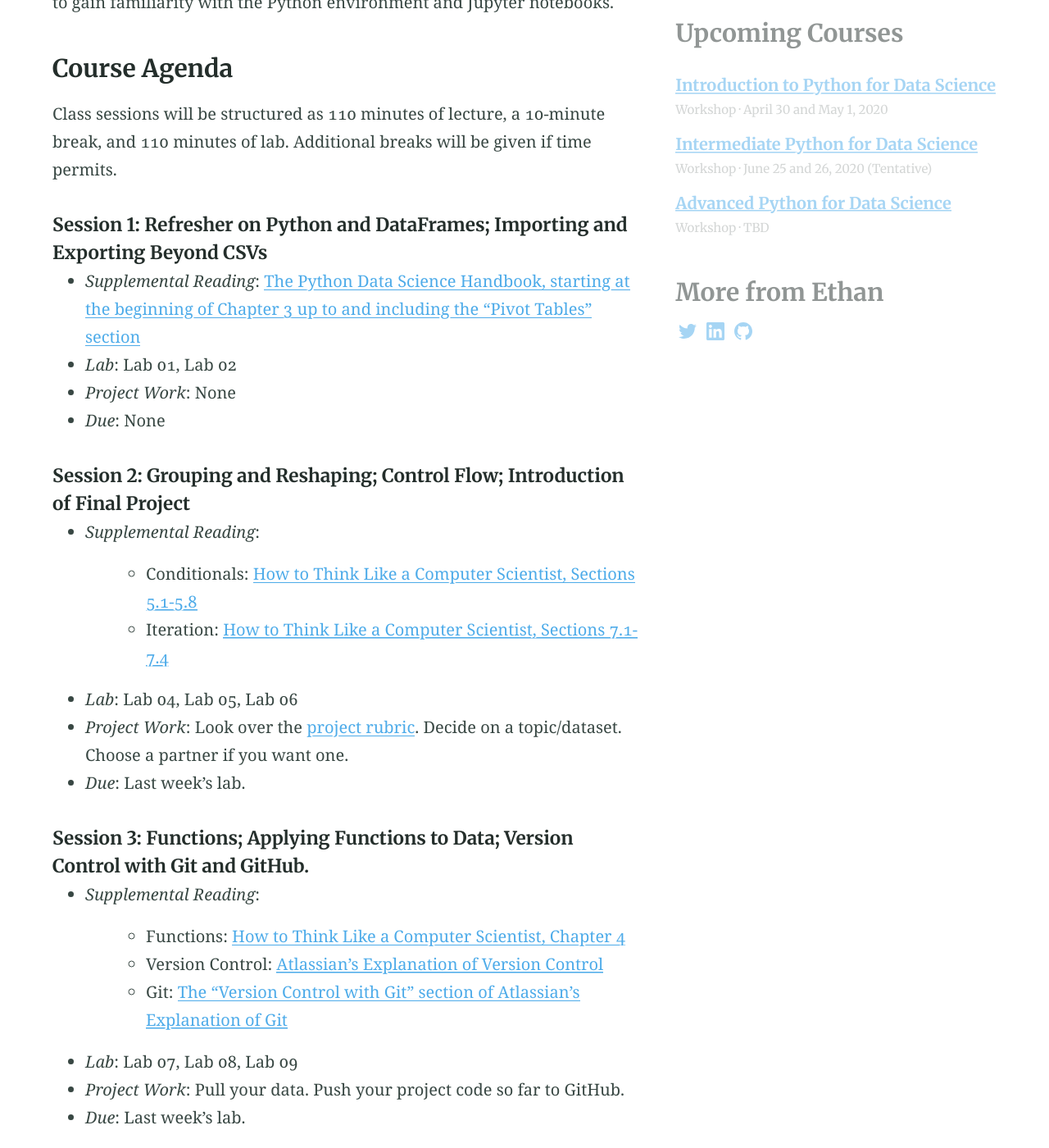
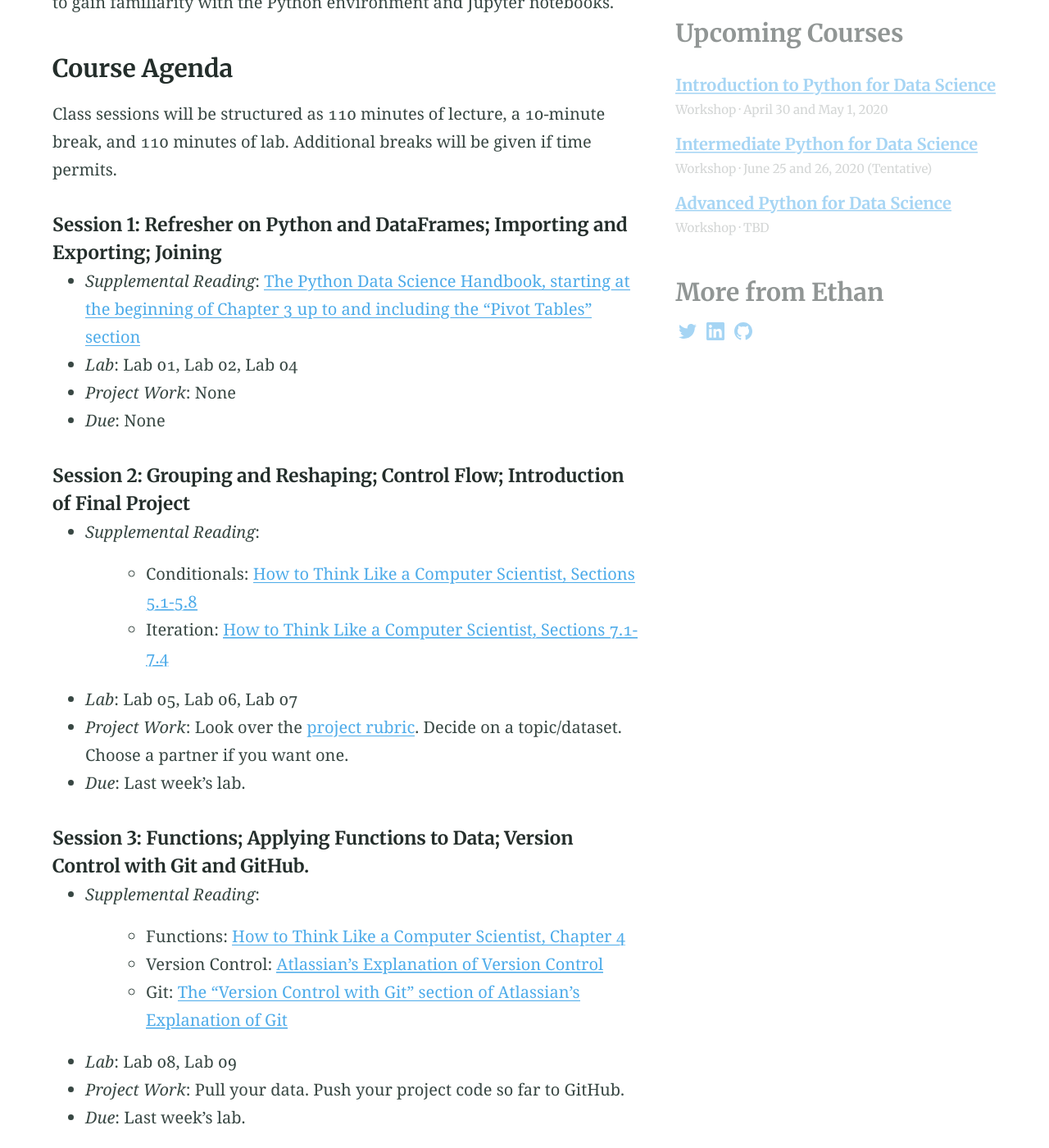
Before and after one commit to eswan18/ethanswan.com, a Jekyll site: the page built from courses/pages/python-for-ds-course.md, in a window 1280 px wide and 1400 px high, scrolled down 2015 px. Shown: the whole window at 82% size. Built offline with Jekyll 4.4.1, drawn with Linux system fonts in a browser that asks for light colours.

Commit message:
Update lab schedule for spring 2020.

```diff
--- a/courses/pages/python-for-ds-course.md
+++ b/courses/pages/python-for-ds-course.md
@@ -41,9 +41,9 @@ I would also suggest, but not mandate, reading [the preface](https://jakevdp.git
 Class sessions will be structured as 110 minutes of lecture, a 10-minute break, and 110 minutes of lab.
 Additional breaks will be given if time permits.
 
-##### Session 1: Refresher on Python and DataFrames; Importing and Exporting Beyond CSVs
+##### Session 1: Refresher on Python and DataFrames; Importing and Exporting; Joining
 - *Supplemental Reading*: [The Python Data Science Handbook, starting at the beginning of Chapter 3 up to and including the "Pivot Tables" section](https://jakevdp.github.io/PythonDataScienceHandbook/03.00-introduction-to-pandas.html)
-- *Lab*: Lab 01, Lab 02
+- *Lab*: Lab 01, Lab 02, Lab 04
 - *Project Work*: None
 - *Due*: None
 
```
Also changed, not shown: other parts of courses/pages/python-for-ds-course.md (+2 -2 lines).
